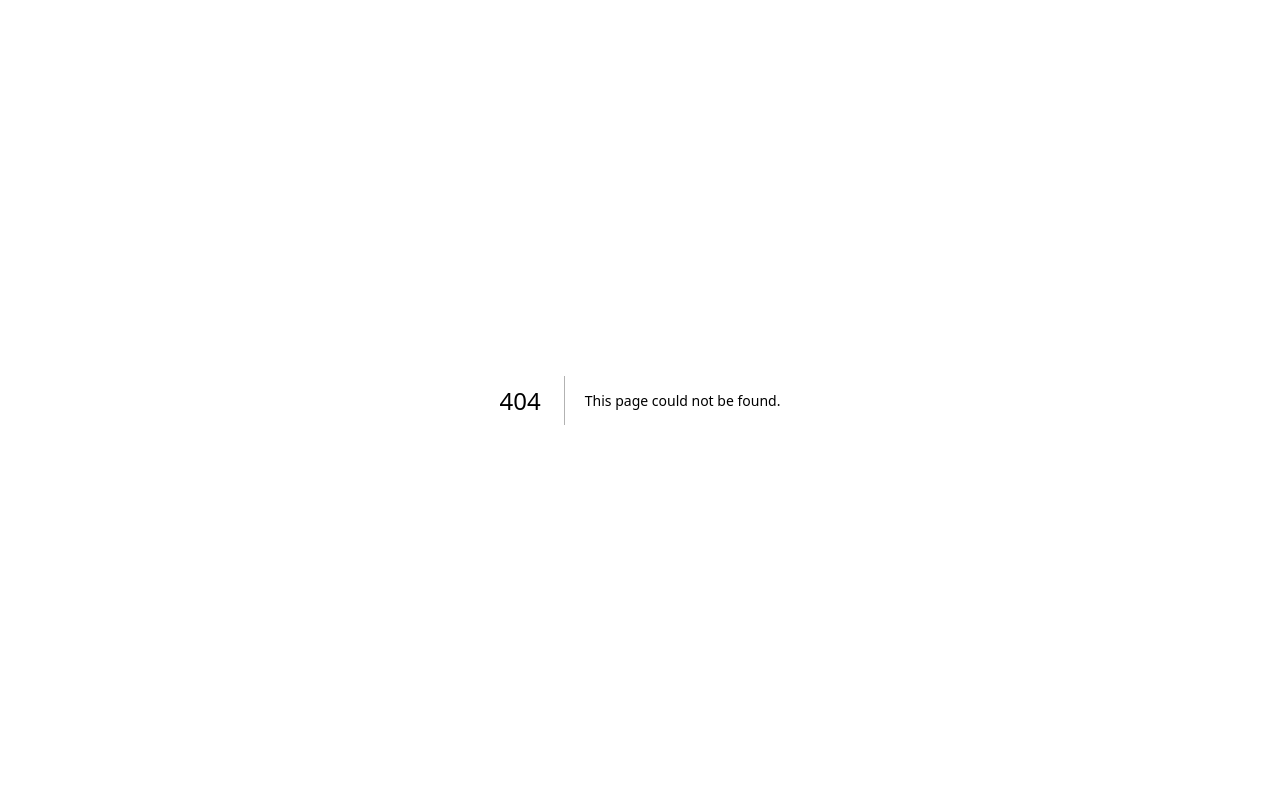
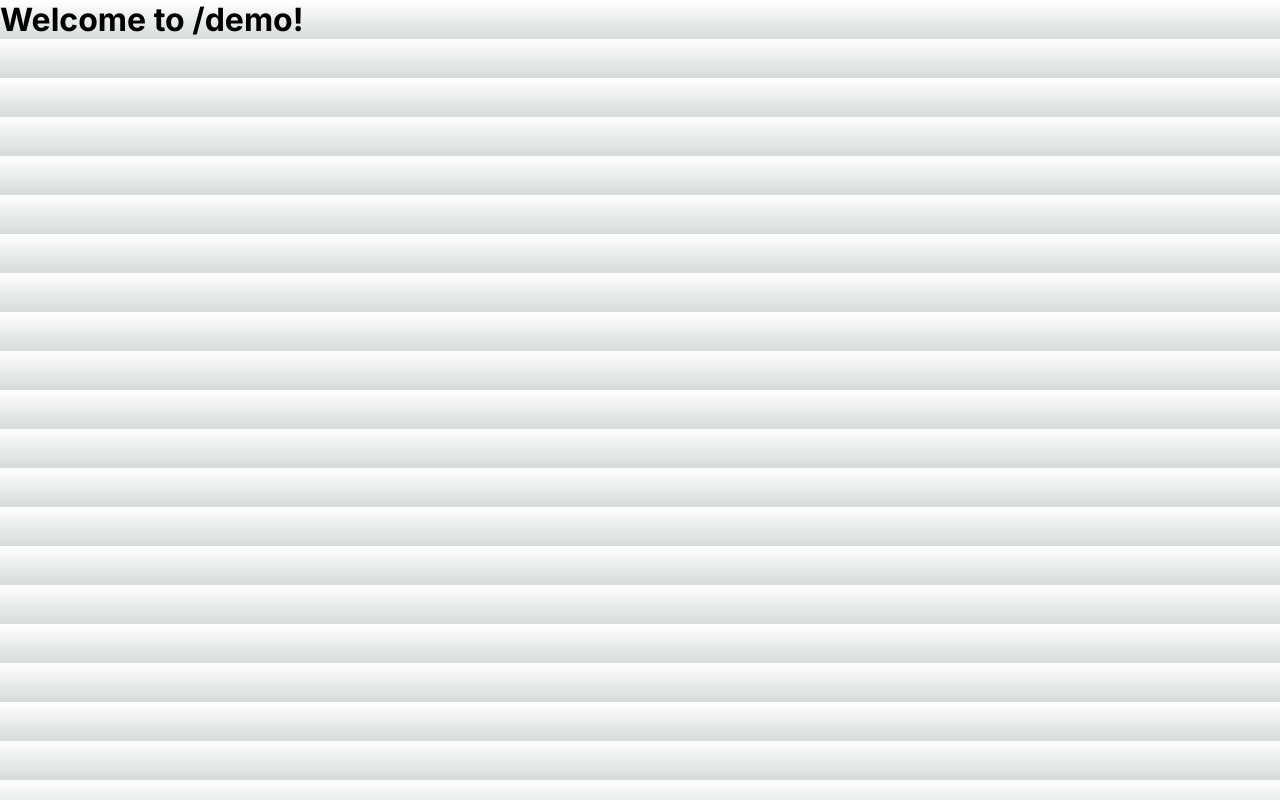
Before and after one commit to tkajtoch/vercel-broken-rewrites-demo-app-b, a Next.js app: page /demo in a window 1280 px wide. Before the commit this address had no page. Built offline with nearby package versions, Linux system fonts and the light colour scheme.

Commit message:
feat: add demo page

```diff
--- /dev/null
+++ b/src/app/demo/page.tsx
@@ -0,0 +1,7 @@
+export default function Demo() {
+  return (
+    <main>
+      <h1>Welcome to /demo!</h1>
+    </main>
+  )
+}
--- a/src/app/page.tsx
+++ b/src/app/page.tsx
@@ -1,9 +1,11 @@
 import styles from './page.module.css'
+import Link from 'next/link';
 
 export default function Home() {
   return (
     <main className={styles.main}>
       <h1>Application B</h1>
+      <Link href="/demo">Go to /demo</Link>
     </main>
   )
 }
```
